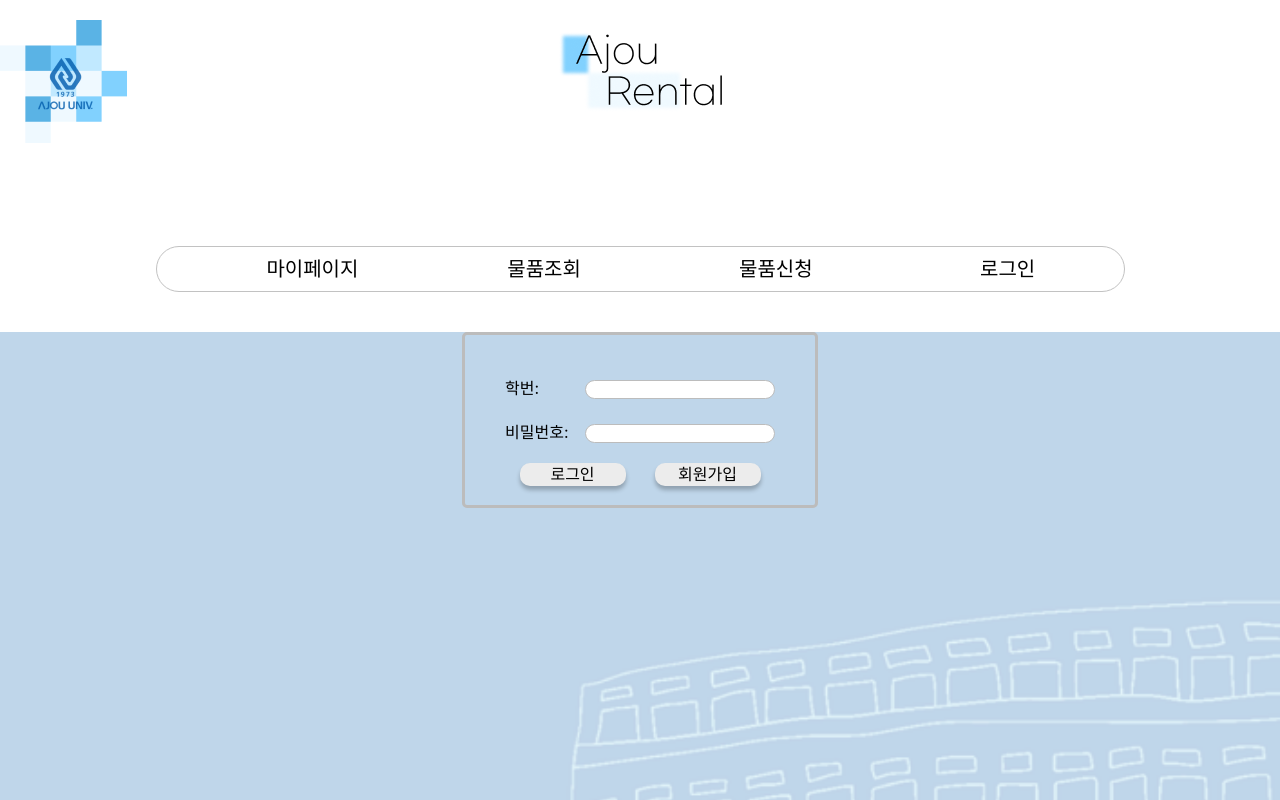
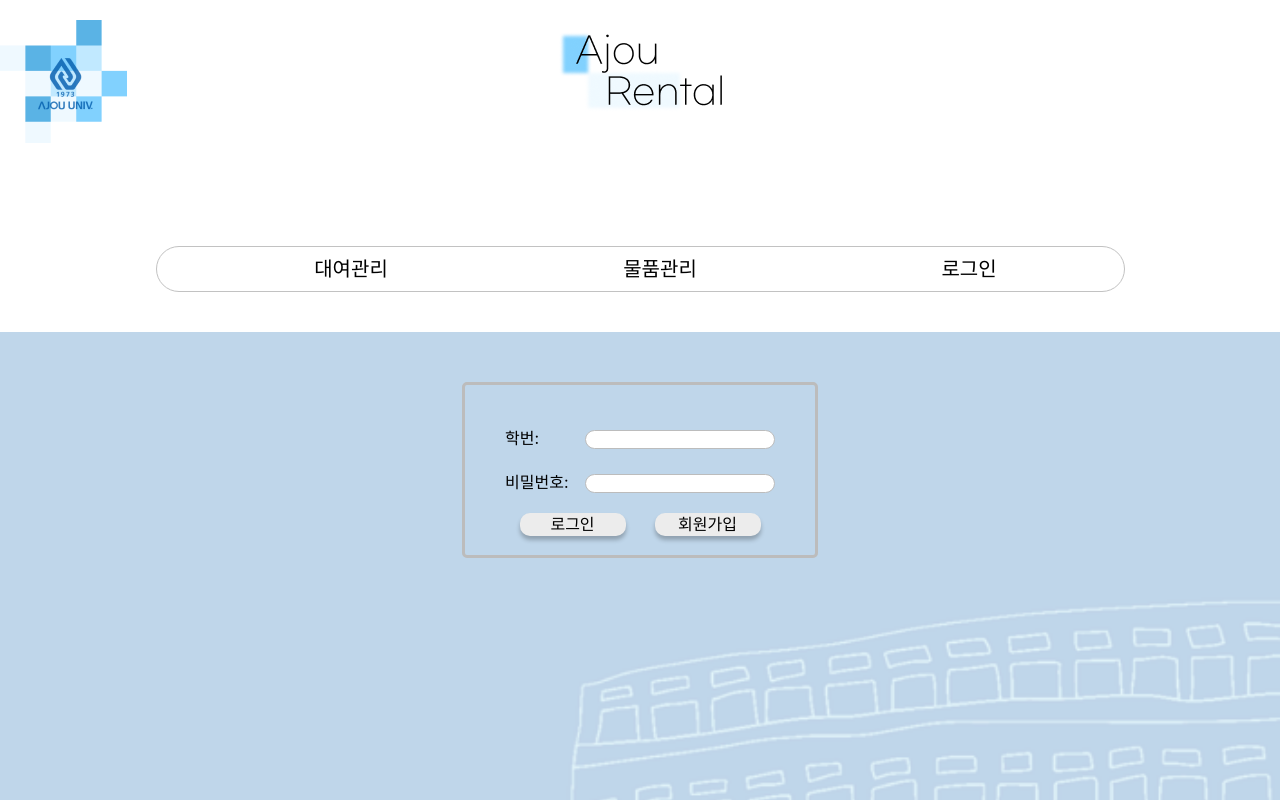
Before and after one commit to junseng12/DBproject, a React (Create React App) app: page / in a window 1280 px wide. Both pictures are taken after a click on the item "로그인". Shown: the top 800 px of the page. Built offline with nearby package versions, Linux system fonts and the light colour scheme.

Commit message:
포트번호 8080으로 변경

```diff
--- a/package.json
+++ b/package.json
@@ -15,7 +15,7 @@
     "web-vitals": "^2.1.4"
   },
   "scripts": {
-    "start": "react-scripts start",
+    "start": "set PORT=8080 && react-scripts start",
     "build": "react-scripts build",
     "test": "react-scripts test",
     "eject": "react-scripts eject"
@@ -37,5 +37,6 @@
       "last 1 firefox version",
       "last 1 safari version"
     ]
-  }
+  },
+  "proxy": "http://localhost:8080"
 }
--- a/src/components/LoginForm.js
+++ b/src/components/LoginForm.js
@@ -32,69 +32,69 @@ const LoginForm = ({ handleLogin, saveLoginInfo }) => {
     }
   };
 
-  // async function checkLogin(event, item) {
+  async function checkLogin(event, item) {
+    event.preventDefault();
+
+    try {
+      const response = await axios.post("/user/login", {
+        student_id: student_id,
+        password: password,
+      });
+
+      if (response.status === 200) {
+        // 로그인 성공
+        console.log("로그인이 완료되었습니다.");
+        setIsLoggedIn(true);
+        setLoginError(false);
+        handleLogin();
+        saveLoginInfo(response.data);
+        console.log(response.data);
+      } else {
+        // 로그인 실패
+        if (response.errorCode === "INVALID_PASSWORD") {
+          console.log(response.errorMessage);
+        } else {
+          console.log(response.errorMessage);
+        }
+        setLoginError(true);
+      }
+    } catch (error) {
+      // 오류 처리
+      console.log(event);
+      setLoginError(true);
+    }
+  }
+
+  // // 데이터베이스에서 정보 가져와 비교 진행함
+  // const handleSubmit = (event) => {
   //   event.preventDefault();
+  //   // 로그인 처리 로직 작성
+  //   console.log("학번:", student_id);
+  //   console.log("비밀번호:", password);
 
-  //   try {
-  //     const response = await axios.post("/user/login", {
-  //       student_id: student_id,
-  //       password: password,
-  //     });
+  //   let matchFound = false;
 
-  //     if (response.status === 200) {
-  //       // 로그인 성공
-  //       console.log("로그인이 완료되었습니다.");
-  //       setIsLoggedIn(true);
-  //       setLoginError(false);
-  //       handleLogin();
-  //       saveLoginInfo(response.data);
-  //       console.log(response.data);
-  //     } else {
-  //       // 로그인 실패
-  //       if (response.errorCode === "INVALID_PASSWORD") {
-  //         console.log(response.errorMessage);
-  //       } else {
-  //         console.log(response.errorMessage);
-  //       }
-  //       setLoginError(true);
+  //   // localStorage에서 저장된 데이터 가져오기
+  //   for (let i = 0; i < localStorage.length; i++) {
+  //     const key = localStorage.key(i);
+  //     const storedData = JSON.parse(localStorage.getItem(key));
+  //     const storedStudentId = storedData.student_id;
+  //     const storedPassword = storedData.password;
+
+  //     if (student_id === storedStudentId && password === storedPassword) {
+  //       matchFound = true;
+  //       break;
   //     }
-  //   } catch (error) {
-  //     // 오류 처리
-  //     console.log(event);
+  //   }
+
+  //   if (matchFound) {
+  //     setIsLoggedIn(true);
+  //     setLoginError(false);
+  //     handleLogin();
+  //   } else {
   //     setLoginError(true);
   //   }
-  // }
-
-  // 데이터베이스에서 정보 가져와 비교 진행함
-  const handleSubmit = (event) => {
-    event.preventDefault();
-    // 로그인 처리 로직 작성
-    console.log("학번:", student_id);
-    console.log("비밀번호:", password);
-
-    let matchFound = false;
-
-    // localStorage에서 저장된 데이터 가져오기
-    for (let i = 0; i < localStorage.length; i++) {
-      const key = localStorage.key(i);
-      const storedData = JSON.parse(localStorage.getItem(key));
-      const storedStudentId = storedData.student_id;
-      const storedPassword = storedData.password;
-
-      if (student_id === storedStudentId && password === storedPassword) {
-        matchFound = true;
-        break;
-      }
-    }
-
-    if (matchFound) {
-      setIsLoggedIn(true);
-      setLoginError(false);
-      handleLogin();
-    } else {
-      setLoginError(true);
-    }
-  };
+  // };
 
   //회원가입 창 띄우고 내리는 함수
   const handleRegister = () => {
@@ -110,7 +110,7 @@ const LoginForm = ({ handleLogin, saveLoginInfo }) => {
           {isLoggedIn ? (
             <div>{/* 로그인 후에 표시할 내용 */}</div>
           ) : (
-            <form onSubmit={handleSubmit} className={styles.container}>
+            <form onSubmit={checkLogin} className={styles.container}>
               {loginError && (
                 <div className={styles.error}>
                   유효하지 않은 학번 또는 비밀번호입니다.
--- a/src/components/LoginForm.module.css
+++ b/src/components/LoginForm.module.css
@@ -1,5 +1,5 @@
 .container {
-  margin: auto;
+  margin: 50px;
   width: 310px;
   height: 130px;
 
--- a/src/components/Main.js
+++ b/src/components/Main.js
@@ -10,6 +10,7 @@ import Private from "../components/Private";
 import Search from "../components/SearchForm";
 import Login from "../components/LoginForm";
 import Apply from "../components/ApplyForm";
+import Menu from "../components/Menu";
 
 function Main() {
   const [currentPage, setCurrentPage] = useState("Home");
@@ -30,36 +31,22 @@ function Main() {
     setLoggedInUser(userData);
   };
 
+  // 관리자 여부 확인 함수
+  const isAdmin = () => {
+    if (isLoggedIn && loggedInUser.authority === 1) {
+      return true;
+    }
+    return false;
+  };
+
   return (
     <div className={styles.container}>
-      <ul className={styles.menu}>
-        <li className={styles.menuItem}>
-          <button onClick={() => handleButtonClick("Private")}>
-            마이페이지
-          </button>
-        </li>
-        <li className={styles.menuItem}>
-          <button onClick={() => handleButtonClick("Search")}>물품조회</button>
-        </li>
-        <li className={styles.menuItem}>
-          <button onClick={() => handleButtonClick("Apply")}>물품신청</button>
-        </li>
-        <li className={styles.menuItem}>
-          {/* 로그인 시, 로그아웃으로 명칭 변경되어야 함
-          다른 페이지에서도 로그아웃이 되면 */}
-          {isLoggedIn ? (
-            <button
-              onClick={() => {
-                setIsLoggedIn(false);
-              }}
-            >
-              로그아웃
-            </button>
-          ) : (
-            <button onClick={() => handleButtonClick("Login")}>로그인</button>
-          )}
-        </li>
-      </ul>
+      <Menu
+        isLoggedIn={!!loggedInUser}
+        handleButtonClick={handleButtonClick}
+        setIsLoggedIn={setIsLoggedIn}
+        isAdmin={isAdmin}
+      />
 
       <div
         className={styles.background}
@@ -78,6 +65,7 @@ function Main() {
               loggedInUser={loggedInUser}
             />
           )}
+
           {currentPage === "Search" && (
             <Routes>
               <Route
@@ -100,6 +88,23 @@ function Main() {
             />
           )}
 
+          {/* 관리자 관련 Page */}
+          {currentPage === "RentMge" && (
+            <Apply
+              isLoggedIn={isLoggedIn}
+              changeLogInpage={handleButtonClick}
+              loggedInUser={loggedInUser}
+            />
+          )}
+
+          {currentPage === "ItemMge" && (
+            <Private
+              isLoggedIn={isLoggedIn}
+              changeLogInpage={handleButtonClick}
+              loggedInUser={loggedInUser}
+            />
+          )}
+
           {currentPage === "Login" && (
             <Login handleLogin={handleLogin} saveLoginInfo={saveLoginInfo} />
           )}
--- a/src/components/Main.module.css
+++ b/src/components/Main.module.css
@@ -1,47 +1,5 @@
 .container {
   width: 100%;
-}
-
-.menu {
-  box-sizing: border-box;
-
-  width: 969px;
-  height: 46px;
-  margin: auto;
-
-  background: #ffffff;
-  border: 1px solid #c2c2c2;
-  border-radius: 30px;
-
-  display: flex;
-  justify-content: space-between;
-  align-items: center;
-}
-
-.menuItem {
-  flex: 1;
-  list-style: none;
-  justify-content: center;
-  align-items: center;
-  text-align: center;
-
-  cursor: pointer;
-  text-decoration: underline;
-}
-
-.menuItem button {
-  flex: 1;
-  text-decoration: none;
-  color: inherit;
-  font-family: "Gmarket Sans TTF";
-  font-style: normal;
-  font-weight: 300;
-  font-size: 20px;
-  line-height: 23px;
-  text-align: center;
-
-  border: none;
-  background-color: transparent;
 }
 
 .contentsContainer {
--- /dev/null
+++ b/src/components/Menu.js
@@ -0,0 +1,90 @@
+import React from "react";
+import styles from "./Menu.module.css";
+
+function Menu({ isLoggedIn, handleButtonClick, setIsLoggedIn, isAdmin }) {
+  return (
+    <>
+      {!isAdmin ? (
+        <ul className={styles.menu}>
+          <li className={styles.menuItem}>
+            <button onClick={() => handleButtonClick("Private")}>
+              마이페이지
+            </button>
+          </li>
+          <li className={styles.menuItem}>
+            <button onClick={() => handleButtonClick("Search")}>
+              물품조회
+            </button>
+          </li>
+          <li className={styles.menuItem}>
+            <button onClick={() => handleButtonClick("Apply")}>물품신청</button>
+          </li>
+          <li className={styles.menuItem}>
+            {/* 로그인 시, 로그아웃으로 명칭 변경되어야 함
+            다른 페이지에서도 로그아웃이 되면 */}
+            {isLoggedIn ? (
+              <button onClick={() => setIsLoggedIn(false)}>로그아웃</button>
+            ) : (
+              <button onClick={() => handleButtonClick("Login")}>로그인</button>
+            )}
+          </li>
+        </ul>
+      ) : (
+        <ul className={styles.menu}>
+          <li className={styles.menuItem}>
+            <button onClick={() => handleButtonClick("RentMge")}>
+              대여관리
+            </button>
+          </li>
+          <li className={styles.menuItem}>
+            <button onClick={() => handleButtonClick("ItemMge")}>
+              물품관리
+            </button>
+          </li>
+          <li className={styles.menuItem}>
+            {/* 로그인 시, 로그아웃으로 명칭 변경되어야 함
+            다른 페이지에서도 로그아웃이 되면 */}
+            {isLoggedIn ? (
+              <button onClick={() => setIsLoggedIn(false)}>로그아웃</button>
+            ) : (
+              <button onClick={() => handleButtonClick("Login")}>로그인</button>
+            )}
+          </li>
+        </ul>
+      )}
+    </>
+  );
+}
+
+export default Menu;
+
+{
+  /* <ul className={styles.menu}>
+        <li className={styles.menuItem}>
+          <button onClick={() => handleButtonClick("Private")}>
+            마이페이지
+          </button>
+        </li>
+        <li className={styles.menuItem}>
+          <button onClick={() => handleButtonClick("Search")}>물품조회</button>
+        </li>
+        <li className={styles.menuItem}>
+          <button onClick={() => handleButtonClick("Apply")}>물품신청</button>
+        </li>
+        <li className={styles.menuItem}>
+          {/* 로그인 시, 로그아웃으로 명칭 변경되어야 함
+          다른 페이지에서도 로그아웃이 되면 */
+}
+//     {isLoggedIn ? (
+//       <button
+//         onClick={() => {
+//           setIsLoggedIn(false);
+//         }}
+//       >
+//         로그아웃
+//       </button>
+//     ) : (
+//       <button onClick={() => handleButtonClick("Login")}>로그인</button>
+//     )}
+//   </li>
+// </ul> */}
--- /dev/null
+++ b/src/components/Menu.module.css
@@ -0,0 +1,41 @@
+.menu {
+  box-sizing: border-box;
+
+  width: 969px;
+  height: 46px;
+  margin: auto;
+
+  background: #ffffff;
+  border: 1px solid #c2c2c2;
+  border-radius: 30px;
+
+  display: flex;
+  justify-content: space-between;
+  align-items: center;
+}
+
+.menuItem {
+  flex: 1;
+  list-style: none;
+  justify-content: center;
+  align-items: center;
+  text-align: center;
+
+  cursor: pointer;
+  text-decoration: underline;
+}
+
+.menuItem button {
+  flex: 1;
+  text-decoration: none;
+  color: inherit;
+  font-family: "Gmarket Sans TTF";
+  font-style: normal;
+  font-weight: 300;
+  font-size: 20px;
+  line-height: 23px;
+  text-align: center;
+
+  border: none;
+  background-color: transparent;
+}
--- a/src/components/Private.module.css
+++ b/src/components/Private.module.css
@@ -8,6 +8,7 @@
   /**/
   position: relative;
   padding-bottom: 40px;
+  margin: 50px;
 }
 
 .menu {
--- a/src/index.js
+++ b/src/index.js
@@ -2,6 +2,11 @@ import React from "react";
 import ReactDOM from "react-dom/client";
 import "./index.css";
 import App from "./App";
+
+const API_PORT = 8080; // 백엔드 서버의 포트 번호
+
+// 백엔드 서버와의 통신을 위한 API 주소
+const API_URL = `http://localhost:${API_PORT}/api`;
 
 const root = ReactDOM.createRoot(document.getElementById("root"));
 root.render(<App />);
```
Also changed, not shown: src/components/Private.js (+62 -17 lines).
